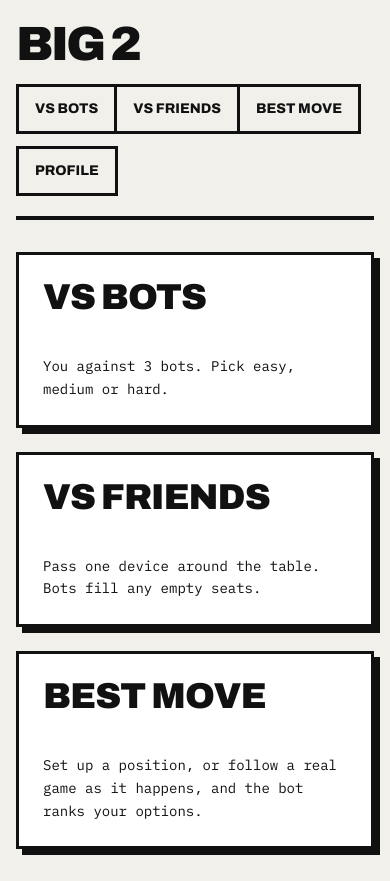
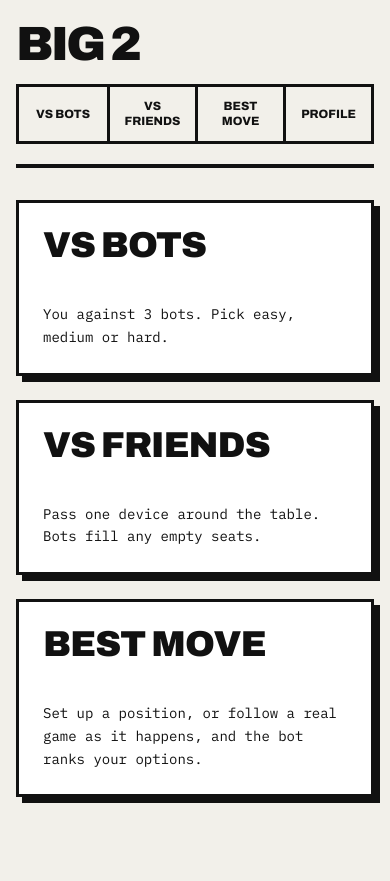
Before and after one commit to JonathanZheng/big2-app, a Next.js app in the folder web/: page / in a window 390 px wide. After the commit the page ends 844 px from the top, so only its background shows below. Built offline with nearby package versions, Linux system fonts and the light colour scheme.

Commit message:
fix: put Profile in the header tab bar
On phones the tabs are four equal columns, so the header no longer wraps
Profile onto a line of its own.

```diff
--- a/web/src/components/site-header.tsx
+++ b/web/src/components/site-header.tsx
@@ -13,32 +13,23 @@ export function SiteHeader() {
         <Link href="/" className="text-5xl font-black tracking-tighter leading-none">
           BIG 2
         </Link>
-        <div className="flex flex-wrap gap-3">
-        <nav aria-label="Modes" className="flex border-3 border-ink">
-          {MODES.map((mode, i) => {
-            const active = pathname.startsWith(mode.href);
+        <nav aria-label="Pages" className="w-full sm:w-auto grid grid-cols-4 sm:flex border-3 border-ink">
+          {[...MODES, { href: "/profile", label: "PROFILE" }].map((page, i) => {
+            const active = pathname.startsWith(page.href);
             return (
               <Link
-                key={mode.href}
-                href={mode.href}
+                key={page.href}
+                href={page.href}
                 aria-current={active ? "page" : undefined}
-                className={`px-4 py-3 text-sm font-extrabold ${i > 0 ? "border-l-3 border-ink" : ""} ${active ? "bg-accent" : "bg-paper hover:bg-card"}`}
+                className={`flex items-center justify-center text-center px-2 sm:px-4 py-3 text-xs sm:text-sm font-extrabold leading-tight ${i > 0 ? "border-l-3 border-ink" : ""} ${
+                  active ? "bg-accent" : "bg-paper hover:bg-card"
+                }`}
               >
-                {mode.label}
+                {page.label}
               </Link>
             );
           })}
         </nav>
-        <Link
-          href="/profile"
-          aria-current={pathname.startsWith("/profile") ? "page" : undefined}
-          className={`px-4 py-3 text-sm font-extrabold border-3 border-ink ${
-            pathname.startsWith("/profile") ? "bg-accent" : "bg-paper hover:bg-card"
-          }`}
-        >
-          PROFILE
-        </Link>
-        </div>
       </div>
     </header>
   );
```
